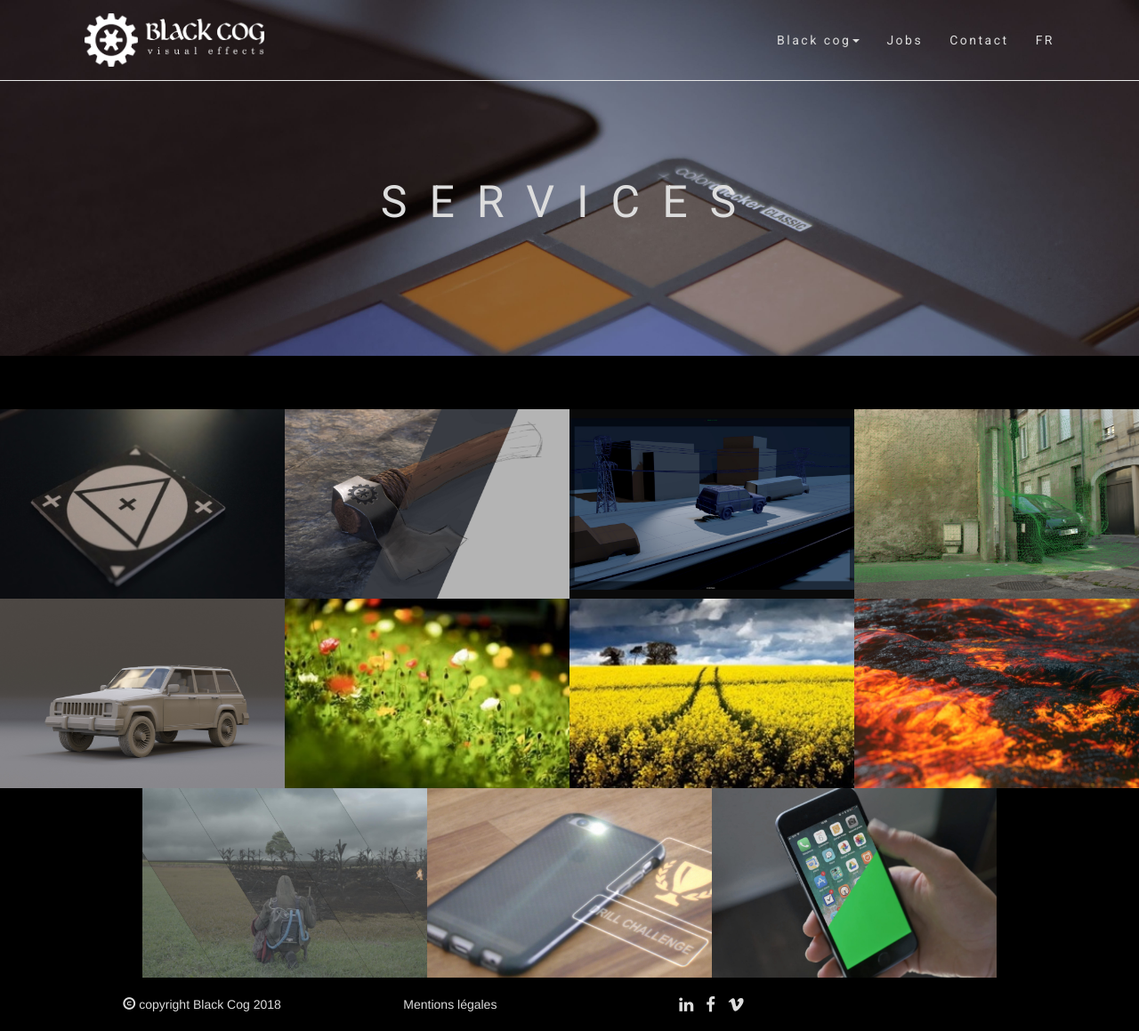
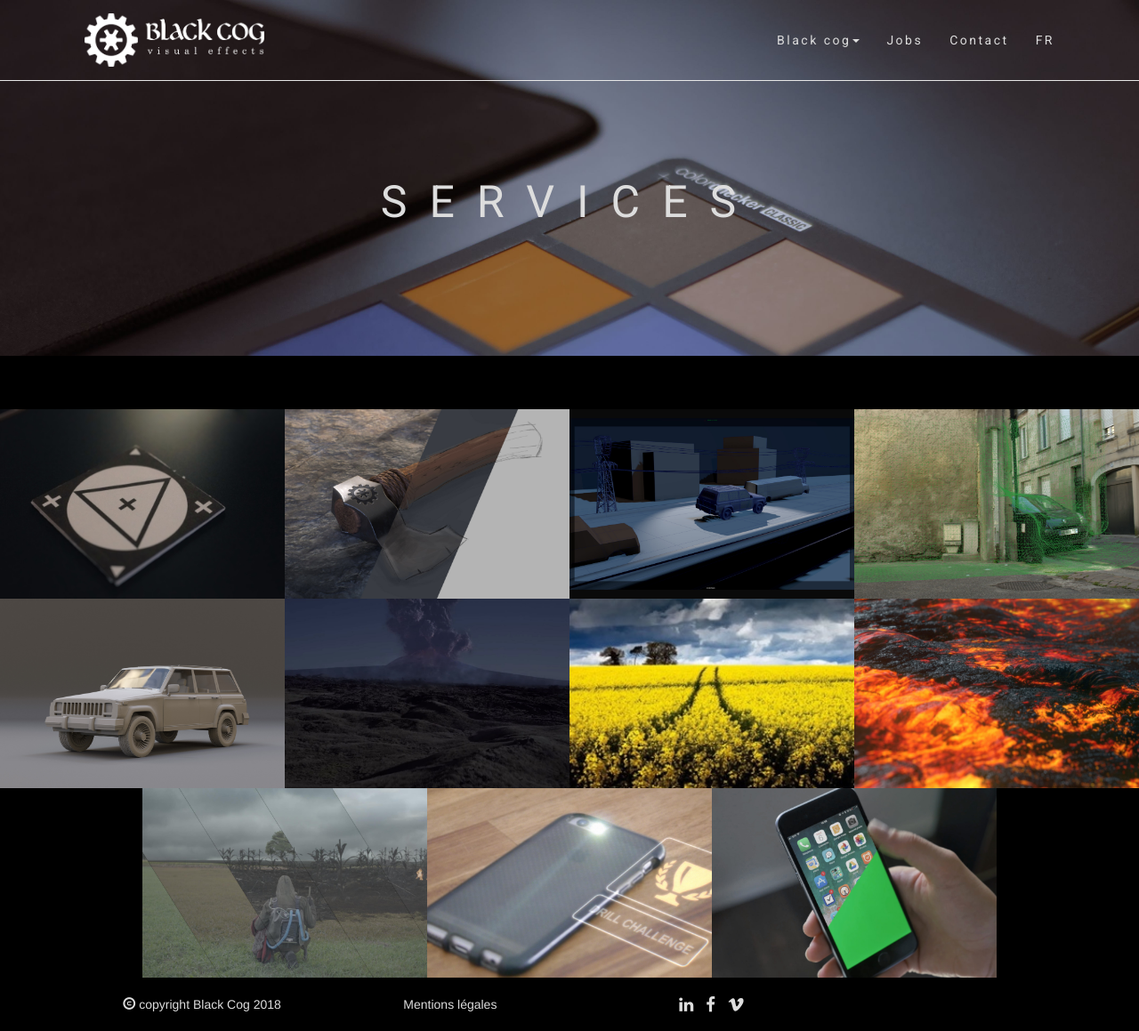
Before and after one commit to christiansen-merel/bookish-fortnight, a Jekyll site: the page built from en/services.html, in a window 1280 px wide. Shown: the whole page at 89% size. Built offline with Jekyll 4.4.1, drawn with Linux system fonts in a browser that asks for light colours; nearby versions of some CDN libraries; library files that are not in the unit come from our copies.

Commit message:
Update services.html

```diff
--- a/en/services.html
+++ b/en/services.html
@@ -39,7 +39,7 @@
     </div></a></div>
 
     <div class="ih-item square effect6 top_to_bottom"><a href="{{ "/services/matte-painting" | relative_url }}">
-        <div class="img"><img src="{{ "img/test/5.jpg" | relative_url }}" alt="img"></div>
+        <div class="img"><img src="{{ "img/services/mate_service.jpg" | relative_url }}" alt="img"></div>
         <div class="info">
             <h3>MATTE PAINTING</h3>
     </div></a></div>
```
